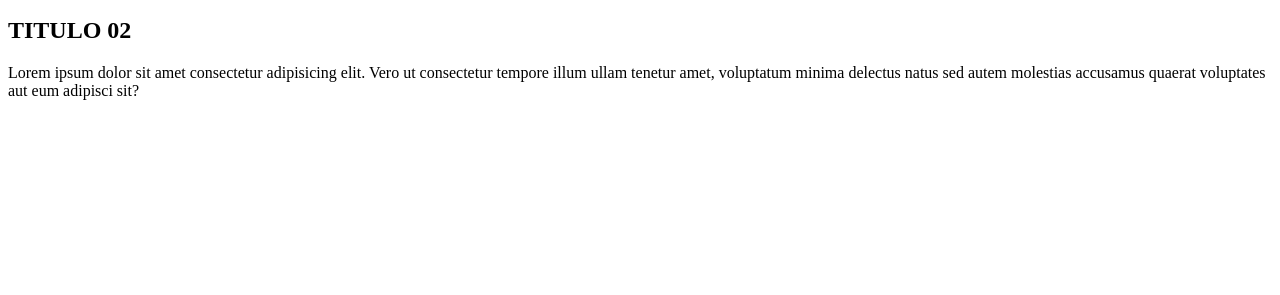
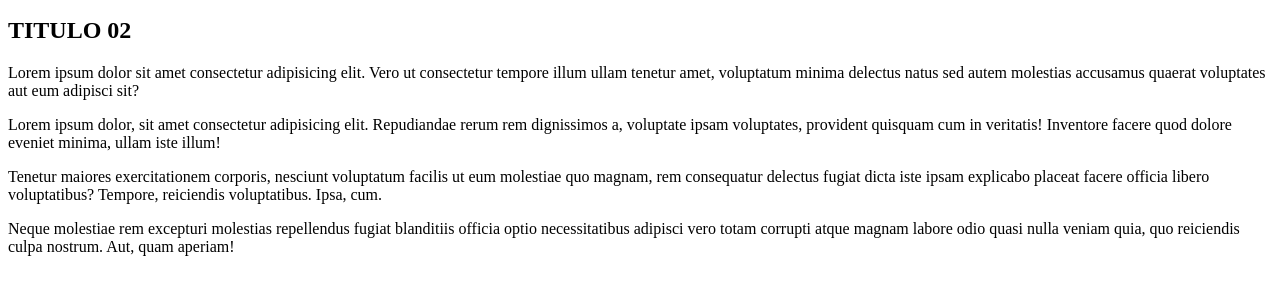
Before and after one commit to SamuelFortes/projeto-site, a plain HTML site: page index.html in a window 1280 px wide. Shown: the part 119-414 px from the top of the page. Drawn offline with Linux system fonts and the light colour scheme.

Commit message:
Update index.html

```diff
--- a/index.html
+++ b/index.html
@@ -11,5 +11,9 @@
     Lorem ipsum dolor sit amet consectetur, adipisicing elit. Voluptas ratione ea nemo, maiores excepturi delectus omnis fugit corporis officia adipisci mollitia quas esse, quia veritatis doloribus pariatur ullam qui quasi?]</p>
     <h2>TITULO 02</h2>
     <p>Lorem ipsum dolor sit amet consectetur adipisicing elit. Vero ut consectetur tempore illum ullam tenetur amet, voluptatum minima delectus natus sed autem molestias accusamus quaerat voluptates aut eum adipisci sit?</p>
+
+    <p>Lorem ipsum dolor, sit amet consectetur adipisicing elit. Repudiandae rerum rem dignissimos a, voluptate ipsam voluptates, provident quisquam cum in veritatis! Inventore facere quod dolore eveniet minima, ullam iste illum!</p>
+    <p>Tenetur maiores exercitationem corporis, nesciunt voluptatum facilis ut eum molestiae quo magnam, rem consequatur delectus fugiat dicta iste ipsam explicabo placeat facere officia libero voluptatibus? Tempore, reiciendis voluptatibus. Ipsa, cum.</p>
+    <p>Neque molestiae rem excepturi molestias repellendus fugiat blanditiis officia optio necessitatibus adipisci vero totam corrupti atque magnam labore odio quasi nulla veniam quia, quo reiciendis culpa nostrum. Aut, quam aperiam!</p>
 </body>
 </html>
```
